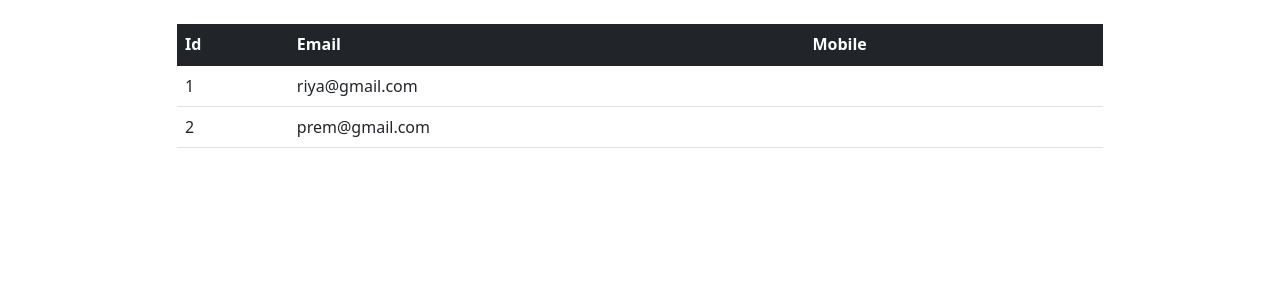
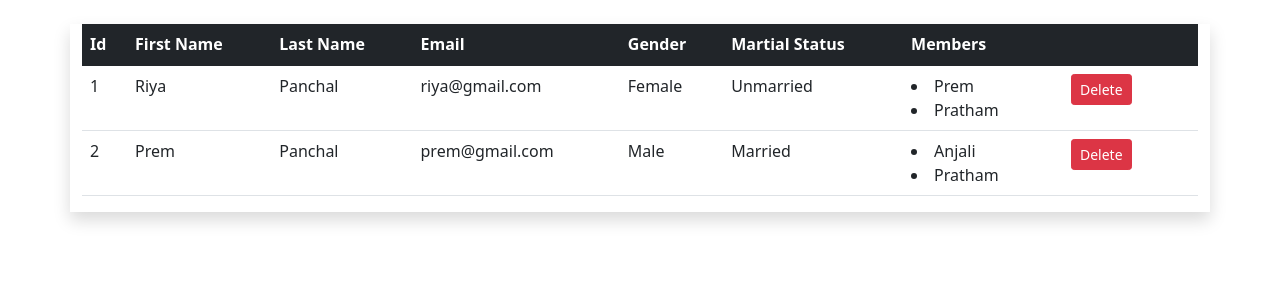
Before and after one commit to Ria1231/final_exam, a React (Create React App) app: page / in a window 1280 px wide. Shown: the top 300 px of the page. Built offline with nearby package versions, Linux system fonts and the light colour scheme.

Commit message:
Add UserData and Listing UserData using redux

```diff
--- a/src/App.js
+++ b/src/App.js
@@ -18,6 +18,7 @@ function App() {
         <BrowserRouter>
           <Switch>
             <Route path="/" exact component={FormList} />
+            <Route path="/FormCreate" exact component={FormCreate} />
           </Switch>
         </BrowserRouter>
       </Provider>
--- a/src/Reducer/UserReducer.jsx
+++ b/src/Reducer/UserReducer.jsx
@@ -29,9 +29,18 @@ const initialstate = {
       console.log("state", state)
       return {
         ...state,
-        contacts: [action.payload, ...state.contacts],
+        users: [action.payload, ...state.users],
       };
 
+    }
+    case "DELETE_USER":
+    {
+      return {
+        ...state,
+        users: state.users.filter(
+        (user) => user.id != action.payload
+        ),
+      };
     }
     default:
       return state;
--- a/src/actions/UserAction.jsx
+++ b/src/actions/UserAction.jsx
@@ -1,7 +1,17 @@
 export const AddUser = (userdata) => (
-    console.log("addContactAction", userdata),
+    console.log("addUserAction", userdata),
     {
         type: "CREATE_USER",
         payload: userdata,
     }
 );
+
+
+export const DeleteUser = (deletedata) => (
+    console.log("DeleteUserAction", deletedata),
+    {
+        type: "DELETE_USER",
+        payload: deletedata,
+
+    }
+);
--- a/src/components/FormCreate/index.jsx
+++ b/src/components/FormCreate/index.jsx
@@ -1,8 +1,15 @@
 import React, { useState } from "react";
 import { Container, FormSelect } from "react-bootstrap";
+import { AddUser } from "../../actions/UserAction";
+import { useDispatch, useSelector } from "react-redux";
+import { useHistory, useParams } from "react-router-dom";
+import shortid from "shortid";
 
 
 export const FormCreate = () => {
+    //history and dispatch
+    let history = useHistory();
+    const dispatch = useDispatch();
 
     const [fname, setFname] = useState('');
     const [lname, setLname] = useState('');
@@ -17,7 +24,7 @@ export const FormCreate = () => {
     const [issubmit, setSubmit]= useState(false);
 
 
-    const [inputList, setinputList]= useState([{firstName:'', lastName:''}]);
+    const [inputList, setinputList]= useState([{member_name:''}]);
 
     const handleinputchange=(e, index)=>{
         const {name, value}= e.target;
@@ -27,7 +34,7 @@ export const FormCreate = () => {
         setinputList(list);
       }
       const handleaddclick=()=>{
-        setinputList([...inputList, { firstName:'', lastName:''}]);
+        setinputList([...inputList, { member_name:''}]);
       }
 
       const onInputChange = (e) => {
@@ -62,13 +69,26 @@ export const FormCreate = () => {
       const submithandler = (e) => {
 
         const data={
-            fname:formvalue.fname,
-            lname:formvalue.lname,
-            email:formvalue.email,
-            gender:formvalue.gender,
-            martial:marital
+            id:shortid.generate(),
+            FirstName:formvalue.fname,
+            LastName:formvalue.lname,
+            Email:formvalue.email,
+            Gender:formvalue.gender,
+            MartialStatus:marital,
+            Member:inputList
+
         }
         console.log(data);
+
+        // const formdata = {
+        //   id: shortid.generate(),
+        //   Email: Email,
+        //   Number: number,
+        // };
+        // dispatch(getContact(""));
+        dispatch(AddUser(data));
+        console.log("formdata" + JSON.stringify(data));
+      history.push("/");
       }
 
   return (
--- a/src/components/FormList/index.jsx
+++ b/src/components/FormList/index.jsx
@@ -3,7 +3,7 @@ import { useDispatch } from "react-redux";
 import React, { useState, useEffect } from "react";
 import { Link } from "react-router-dom";
 import { useHistory } from "react-router-dom";
-import { AddUser } from "../../actions/UserAction";
+import { AddUser,DeleteUser } from "../../actions/UserAction";
 
 
 
@@ -28,13 +28,17 @@ export default function FormList() {
     <div className="container">
       <div className="row d-flex flex-column">
 
-        <div className="col-md-10 mx-auto my-4">
+        <div className="col-md-12 mx-auto my-4 mx-auto shadow">
           <table className="table table-hover">
             <thead className="table-header bg-dark text-white">
               <tr>
                 <th scope="col">Id</th>
+                <th scope="col">First Name</th>
+                <th scope="col">Last Name</th>
                 <th scope="col">Email</th>
-                <th scope="col">Mobile</th>
+                <th scope="col">Gender</th>
+                <th scope="col">Martial Status</th>
+                <th scope="col">Members</th>
                 <th scope="col"></th>
               </tr>
             </thead>
@@ -42,18 +46,25 @@ export default function FormList() {
               {userSelector.map(users => (
                 <tr>
                   <td>{users.id}</td>
+                  <td>{users.FirstName}</td>
+                  <td>{users.LastName}</td>
                   <td>{users.Email}</td>
-                  <td>{users.Number}</td>
+                  <td>{users.Gender}</td>
+                  <td>{users.MartialStatus}</td>
+                  <td>{users.Member.map(function(name, index){
+                    return <li key={ index }>{name}</li>;
+                  })}</td>
                   <td>
 
-                    {/* <button
+                    <button
                       type="button"
-                      onClick={() => dispatch(DeleteContact(contacts.id))}
+                      onClick={() => dispatch(DeleteUser(users.id))}
                       // onClick={deleteda}
                       className="btn btn-sm btn-danger mx-3"
                     >
                       Delete
                     </button>
+                    {/*
                     <Link to={`/edit/${contacts.id}`}>
                       <span>edit</span>
                     </Link> */}
```
